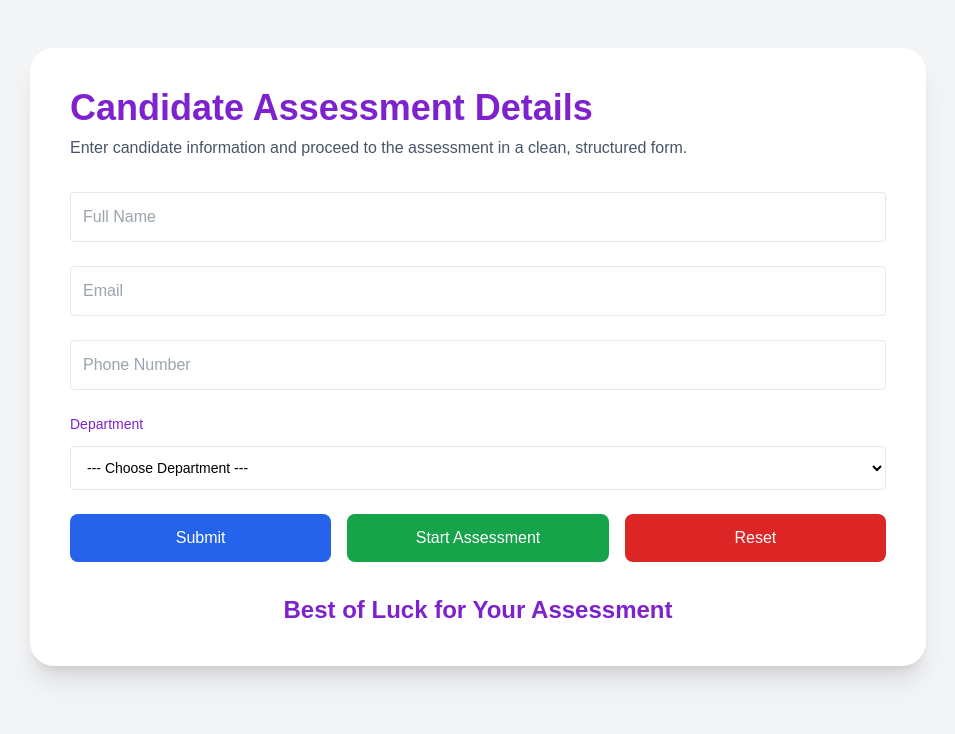
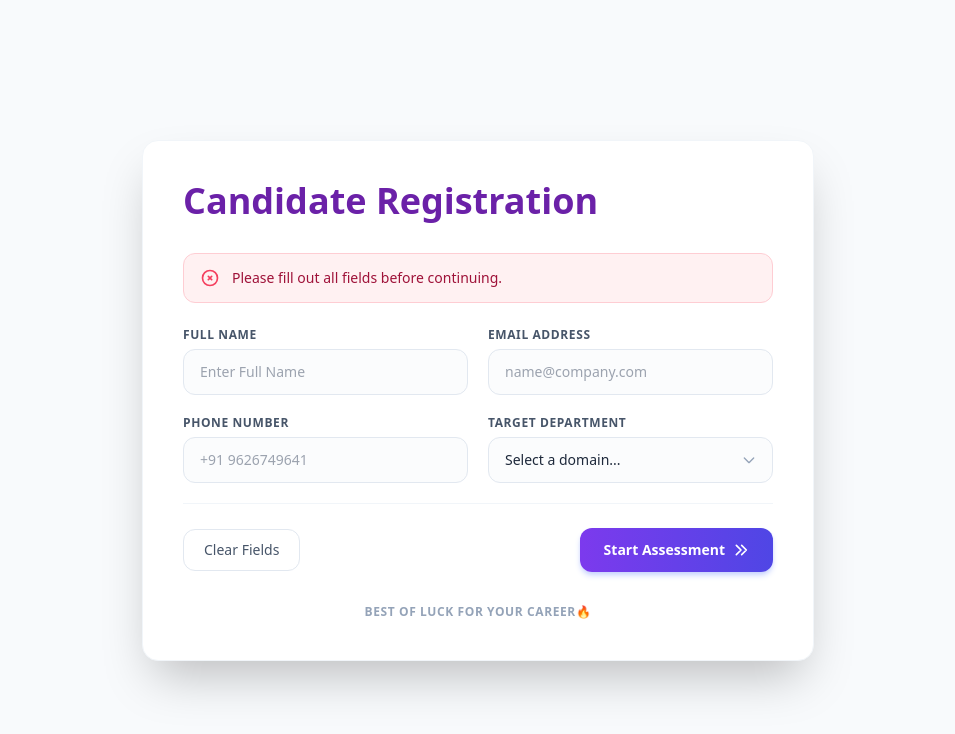
Before and after one commit to John-Divine-Mathew/Hire-Radar, a React app in the folder frontend/: page /assessmentform in a window 1280 px wide. Both pictures are taken after a click on the button "Start Assessment". Shown: the top 734 px of the page, without its empty margins (162-1117 px from the left). Built offline with nearby package versions, Linux system fonts and the light colour scheme; the HTML template or start-up script is replaced by a standard one.

Commit message:
Candidate form was recreated

```diff
--- a/frontend/src/pages/Assessment/AssessmentForm.jsx
+++ b/frontend/src/pages/Assessment/AssessmentForm.jsx
@@ -14,19 +14,29 @@ function AssessmentForm() {
     department: ""
   });
 
-  const [message, setMessage] = useState("");
+  const [message, setMessage] = useState({ text: "", type: "" });
+  const [isSubmitting, setIsSubmitting] = useState(false);
 
-  // Submit Details (Made safely callable without an event object)
+  // Helper to trigger timed status notifications
+  const showNotification = (text, type = "success") => {
+    setMessage({ text, type });
+    setTimeout(() => {
+      setMessage({ text: "", type: "" });
+    }, 4000);
+  };
+
+  // Submit Details (Returns true on success, false on failure)
   const handleSubmit = async (e) => {
-    if (e) e.preventDefault(); // Only call preventDefault if the event exists
+    if (e) e.preventDefault();
+    setIsSubmitting(true);
 
     try {
       const body = {
-        'cndid': cndid,
-        'name': candidate.name,
-        'email': candidate.email,
-        'department': candidate.department,
-        'phone': candidate.phone
+        cndid: cndid,
+        name: candidate.name,
+        email: candidate.email,
+        department: candidate.department,
+        phone: candidate.phone
       };
 
       const response = await fetch("http://localhost:5000/hireRadar/updateTestDetails", {
@@ -34,45 +44,48 @@ function AssessmentForm() {
         headers: { "Content-Type": "application/json" },
         body: JSON.stringify(body)
       });
-      console.log(response);
 
-      setMessage("Candidate Details Submitted Successfully!");
-      setTimeout(() => {
-        setMessage("");
-      }, 3000);
+      if (!response.ok) throw new Error("Server rejected the update");
+
+      showNotification("Candidate information saved successfully.", "success");
+      setIsSubmitting(false);
+      return true;
 
     } catch (err) {
-      console.log(err.message);
-      setMessage("An error occurred during submission.");
+      console.error(err.message);
+      showNotification("Unable to save details. Please check your connection.", "error");
+      setIsSubmitting(false);
+      return false;
     }
   };
 
   // Start Assessment
   const startAssessment = async (e) => {
-    e.preventDefault(); // Prevent standard form submissions if clicked
+    e.preventDefault();
 
     if (
-      !candidate.name ||
-      !candidate.email ||
-      !candidate.phone ||
+      !candidate.name.trim() ||
+      !candidate.email.trim() ||
+      !candidate.phone.trim() ||
       !candidate.department
     ) {
-      alert("Please fill all fields first");
+      showNotification("Please fill out all fields before continuing.", "error");
       return;
     }
 
     if (result) {
-      alert("Already taken the test !");
+      showNotification("This candidate has already taken the assessment.", "error");
       return;
     }
 
-    // Await or let the submission trigger cleanly
-    await handleSubmit();
+    // Save details first; move forward only if the API call succeeds
+    const saveSuccess = await handleSubmit();
+    if (!saveSuccess) return;
 
     navigate("/assessment-test", {
       state: {
-        'cndid': cndid,
-        'department': candidate.department
+        cndid: cndid,
+        department: candidate.department
       }
     });
   };
@@ -85,115 +98,177 @@ function AssessmentForm() {
       phone: "",
       department: ""
     });
-
-    setMessage("Form Reset Successfully");
-
-    setTimeout(() => {
-      setMessage("");
-    }, 3000);
+    showNotification("Form fields cleared.", "info");
   };
 
   return (
-    <div className="min-h-screen bg-gray-100">
-      <div className="flex min-h-screen">
-        <main className="flex-1 p-8 lg:p-12">
-          <div className="mx-auto w-full max-w-4xl bg-white shadow-xl rounded-3xl p-10">
-            <div className="mb-8">
-              <h1 className="text-4xl font-bold text-purple-700 mb-2">
-                Candidate Assessment Details
+    <div className="min-h-screen bg-slate-50 flex items-center justify-center p-4 sm:p-6 lg:p-8 font-sans antialiased text-slate-800">
+      <div className="w-full max-w-2xl bg-white border border-slate-100 shadow-2xl rounded-2xl overflow-hidden transition-all duration-300">
+
+
+
+        <div className="p-8 sm:p-10">
+          {/* Header Section */}
+          <div className="mb-8 text-center sm:text-left">
+           <h1 className="text-4xl font-bold text-purple-800">
+              Candidate Registration
             </h1>
-              <p className="text-slate-600">
-                Enter candidate information and proceed to the assessment in a clean, structured form.
-              </p>
           </div>
 
-            {/* Notification */}
-            {message && (
-              <div className="mb-5 bg-green-100 border border-green-500 text-green-700 px-4 py-3 rounded">
-                {message}
+          {/* Contextual Banner if Already Evaluated */}
+          {result && (
+            <div className="mb-6 flex items-start gap-3 bg-amber-50 border border-amber-200 text-amber-800 p-4 rounded-xl text-sm">
+              <svg className="w-5 h-5 text-amber-500 shrink-0 mt-0.5" fill="none" viewBox="0 0 24 24" stroke="currentColor" strokeWidth={2}>
+                <path strokeLinecap="round" strokeLinejoin="round" d="M12 9v2m0 4h.01m-6.938 4h13.856c1.54 0 2.502-1.667 1.732-3L13.732 4c-.77-1.333-2.694-1.333-3.464 0L3.34 16c-.77 1.333.192 3 1.732 3z" />
+              </svg>
+              <div>
+                <span className="font-semibold">Notice:</span> Record indicates this candidate token has finished a session. Repetition is disabled.
+              </div>
             </div>
           )}
 
-            <form onSubmit={handleSubmit} className="space-y-6">
+          {/* Toast-style Notification System */}
+          {message.text && (
+            <div className={`mb-6 flex items-center gap-3 border px-4 py-3.5 rounded-xl text-sm font-medium transition-all duration-300 transform translate-y-0
+              ${message.type === "success" ? "bg-emerald-50 border-emerald-200 text-emerald-800" : ""}
+              ${message.type === "error" ? "bg-rose-50 border-rose-200 text-rose-800" : ""}
+              ${message.type === "info" ? "bg-blue-50 border-purple-200 text-purple-800" : ""}
+            `}>
+              {message.type === "success" && (
+                <svg className="w-5 h-5 text-emerald-500 shrink-0" fill="none" viewBox="0 0 24 24" stroke="currentColor" strokeWidth={2}>
+                  <path strokeLinecap="round" strokeLinejoin="round" d="M9 12l2 2 4-4m6 2a9 9 0 11-18 0 9 9 0 0118 0z" />
+                </svg>
+              )}
+              {message.type === "error" && (
+                <svg className="w-5 h-5 text-rose-500 shrink-0" fill="none" viewBox="0 0 24 24" stroke="currentColor" strokeWidth={2}>
+                  <path strokeLinecap="round" strokeLinejoin="round" d="M10 14l2-2m0 0l2-2m-2 2l-2-2m2 2l2 2m7-2a9 9 0 11-18 0 9 9 0 0118 0z" />
+                </svg>
+              )}
+              {message.type === "info" && (
+                <svg className="w-5 h-5 text-blue-500 shrink-0" fill="none" viewBox="0 0 24 24" stroke="currentColor" strokeWidth={2}>
+                  <path strokeLinecap="round" strokeLinejoin="round" d="M13 16h-1v-4h-1m1-4h.01M21 12a9 9 0 11-18 0 9 9 0 0118 0z" />
+                </svg>
+              )}
+              <div>{message.text}</div>
+            </div>
+          )}
+
+          {/* Form */}
+          <form onSubmit={handleSubmit} className="space-y-5">
+            <div className="grid grid-cols-1 sm:grid-cols-2 gap-5">
+
+              {/* Full Name */}
+              <div className="space-y-1.5">
+                <label className="block text-xs font-semibold text-slate-600 uppercase tracking-wider">
+                  Full Name
+                </label>
                 <input
                   type="text"
-                placeholder="Full Name"
-                className="border p-3 w-full rounded"
+                  disabled={isSubmitting}
+                  placeholder="Enter Full Name"
+                  className="w-full border border-slate-200 px-4 py-3 rounded-xl focus:outline-none focus:ring-2 focus:ring-indigo-500 focus:border-indigo-500 bg-slate-50/50 hover:bg-slate-50 transition text-sm disabled:opacity-60"
                   value={candidate.name}
                   onChange={(e) => setCandidate({ ...candidate, name: e.target.value })}
                 />
+              </div>
 
+              {/* Email */}
+              <div className="space-y-1.5">
+                <label className="block text-xs font-semibold text-slate-600 uppercase tracking-wider">
+                  Email Address
+                </label>
                 <input
                   type="email"
-                placeholder="Email"
-                className="border p-3 w-full rounded"
+                  disabled={isSubmitting}
+                  placeholder="name@company.com"
+                  className="w-full border border-slate-200 px-4 py-3 rounded-xl focus:outline-none focus:ring-2 focus:ring-indigo-500 focus:border-indigo-500 bg-slate-50/50 hover:bg-slate-50 transition text-sm disabled:opacity-60"
                   value={candidate.email}
                   onChange={(e) => setCandidate({ ...candidate, email: e.target.value })}
                 />
+              </div>
 
+              {/* Phone */}
+              <div className="space-y-1.5">
+                <label className="block text-xs font-semibold text-slate-600 uppercase tracking-wider">
+                  Phone Number
+                </label>
                 <input
-                type="text"
-                placeholder="Phone Number"
-                className="border p-3 w-full rounded"
+                  type="tel"
+                  disabled={isSubmitting}
+                  placeholder="+91 9626749641"
+                  className="w-full border border-slate-200 px-4 py-3 rounded-xl focus:outline-none focus:ring-2 focus:ring-indigo-500 focus:border-indigo-500 bg-slate-50/50 hover:bg-slate-50 transition text-sm disabled:opacity-60"
                   value={candidate.phone}
                   onChange={(e) => setCandidate({ ...candidate, phone: e.target.value })}
                 />
+              </div>
 
-              <div>
-                <label className="block text-sm font-medium text-purple-700 mb-3">
-                  Department
+              {/* Department Selector */}
+              <div className="space-y-1.5">
+                <label className="block text-xs font-semibold text-slate-600 uppercase tracking-wider">
+                  Target Department
                 </label>
-
+                <div className="relative">
                   <select
-                  className="border p-3 w-full rounded focus:outline-none focus:ring-2 focus:ring-purple-500 focus:border-purple-500 bg-white text-sm"
+                    disabled={isSubmitting}
+                    className="w-full border border-slate-200 px-4 py-3 rounded-xl focus:outline-none focus:ring-2 focus:ring-indigo-500 focus:border-indigo-500 bg-slate-50/50 hover:bg-slate-50 transition text-sm appearance-none cursor-pointer disabled:opacity-60"
                     value={candidate.department}
                     onChange={(e) => setCandidate({ ...candidate, department: e.target.value })}
                   >
-                  <option value="">--- Choose Department ---</option>
-                  <option value="Automation">Automation</option>
+                    <option value="">Select a domain...</option>
+                    <option value="Automation">Automation Engineering</option>
                     <option value="Design Engineering">Design Engineering</option>
                     <option value="Software Development">Software Development</option>
-                  <option value="Human Resources">Human Resources</option>
-                  <option value="Mechanical">Mechanical</option>
-                  <option value="Production">Production</option>
+                    <option value="HR">Human Resources</option>
+                    <option value="Mechanical">Mechanical Engineering</option>
+                    <option value="Production">Production & Logistics</option>
                     <option value="Quality Assurance">Quality Assurance</option>
                   </select>
+                  <div className="pointer-events-none absolute inset-y-0 right-0 flex items-center px-4 text-slate-400">
+                    <svg className="w-4 h-4" fill="none" viewBox="0 0 24 24" stroke="currentColor">
+                      <path strokeLinecap="round" strokeLinejoin="round" strokeWidth={2} d="M19 9l-7 7-7-7" />
+                    </svg>
+                  </div>
+                </div>
+              </div>
             </div>
 
-              <div className="grid gap-4 md:grid-cols-3 justify-center mt-8">
-                {/* Submit */}
+            {/* Structured Action Row */}
+            <div className="pt-6 border-t border-slate-100 flex flex-col-reverse sm:flex-row items-center justify-between gap-4">
+
+              {/* Secondary Buttons Panel */}
+              <div className="flex w-full sm:w-auto items-center gap-3">
                 <button
-                  type="submit"
-                  className="bg-blue-600 hover:bg-blue-700 text-white px-6 py-3 rounded-lg"
+                  type="button"
+                  disabled={isSubmitting}
+                  onClick={handleReset}
+                  className="w-full sm:w-auto px-5 py-2.5 border border-slate-200 text-slate-600 font-medium rounded-xl hover:bg-slate-50 active:bg-slate-100 transition text-sm text-center disabled:opacity-50"
                 >
-                  Submit
+                  Clear Fields
                 </button>
 
-                {/* Start Assessment (Changed type to button to prevent double submit triggers) */}
+              </div>
+
+              {/* Core CTA: Start Assessment */}
               <button
                 type="button"
+                disabled={isSubmitting || !!result}
                 onClick={startAssessment}
-                  className="bg-green-600 hover:bg-green-700 text-white px-6 py-3 rounded-lg"
+                className="w-full sm:w-auto flex items-center justify-center gap-2 px-6 py-3 bg-gradient-to-r from-violet-600 to-indigo-600 text-white font-semibold rounded-xl hover:from-violet-700 hover:to-indigo-700 active:transform active:scale-[0.99] transition shadow-md shadow-indigo-200 disabled:opacity-50 disabled:pointer-events-none text-sm"
               >
-                  Start Assessment
-                </button>
-
-                {/* Reset */}
-                <button
-                  type="button"
-                  onClick={handleReset}
-                  className="bg-red-600 hover:bg-red-700 text-white px-6 py-3 rounded-lg"
-                >
-                  Reset
+                <span>Start Assessment</span>
+                <svg className="w-4 h-4" fill="none" viewBox="0 0 24 24" stroke="currentColor" strokeWidth={2.5}>
+                  <path strokeLinecap="round" strokeLinejoin="round" d="M13 5l7 7-7 7M5 5l7 7-7 7" />
+                </svg>
               </button>
             </div>
           </form>
 
-            <h2 className="text-center text-2xl font-bold text-purple-700 mt-8">
-              Best of Luck for Your Assessment
-            </h2>
+          {/* Footer Encouragement */}
+          <p className="mt-8 text-center text-xs font-semibold text-slate-400 tracking-wider uppercase">
+             Best of luck for your Career🔥
+          </p>
         </div>
-        </main>
+
       </div>
     </div>
   );
```
Also changed, not shown: frontend/src/components/navBar/navBar.jsx (+7 -26 lines). Lines whose indentation alone changed are shown as unchanged.
